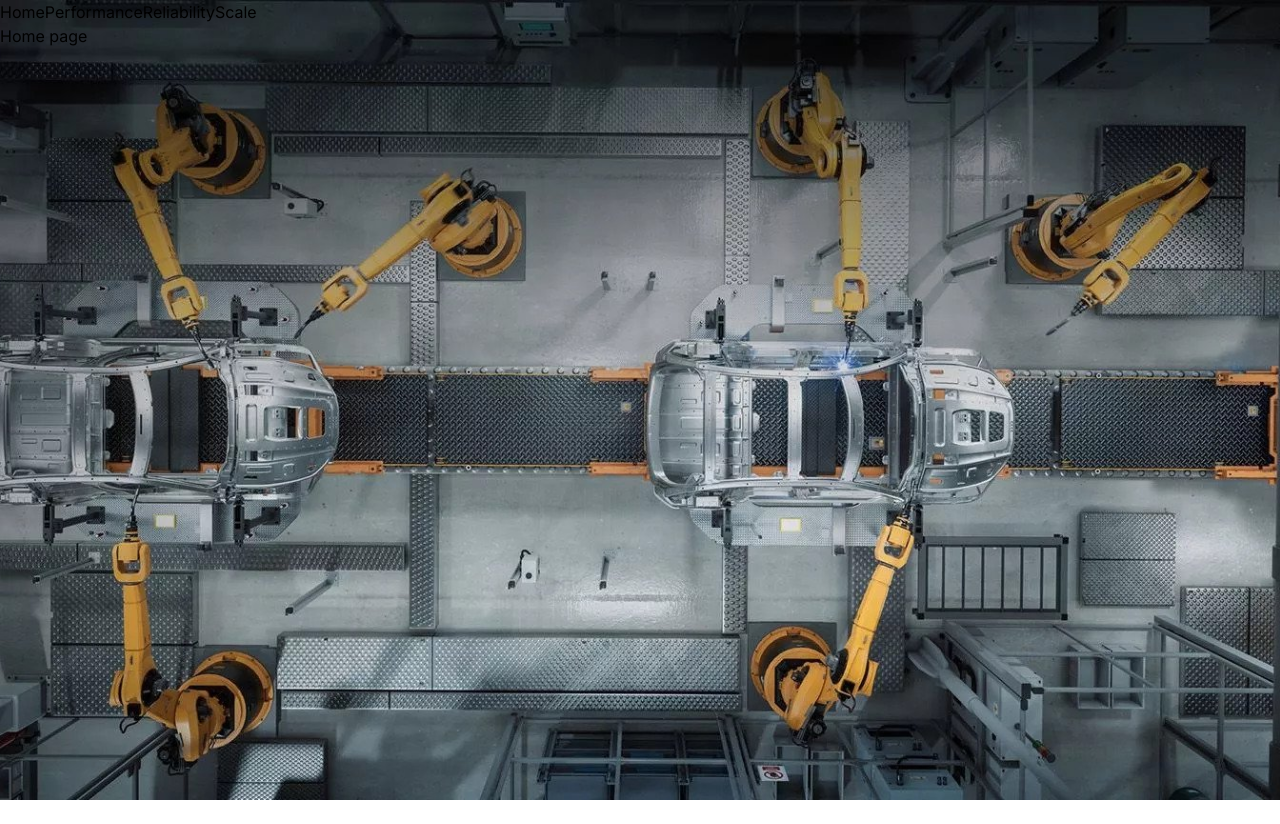
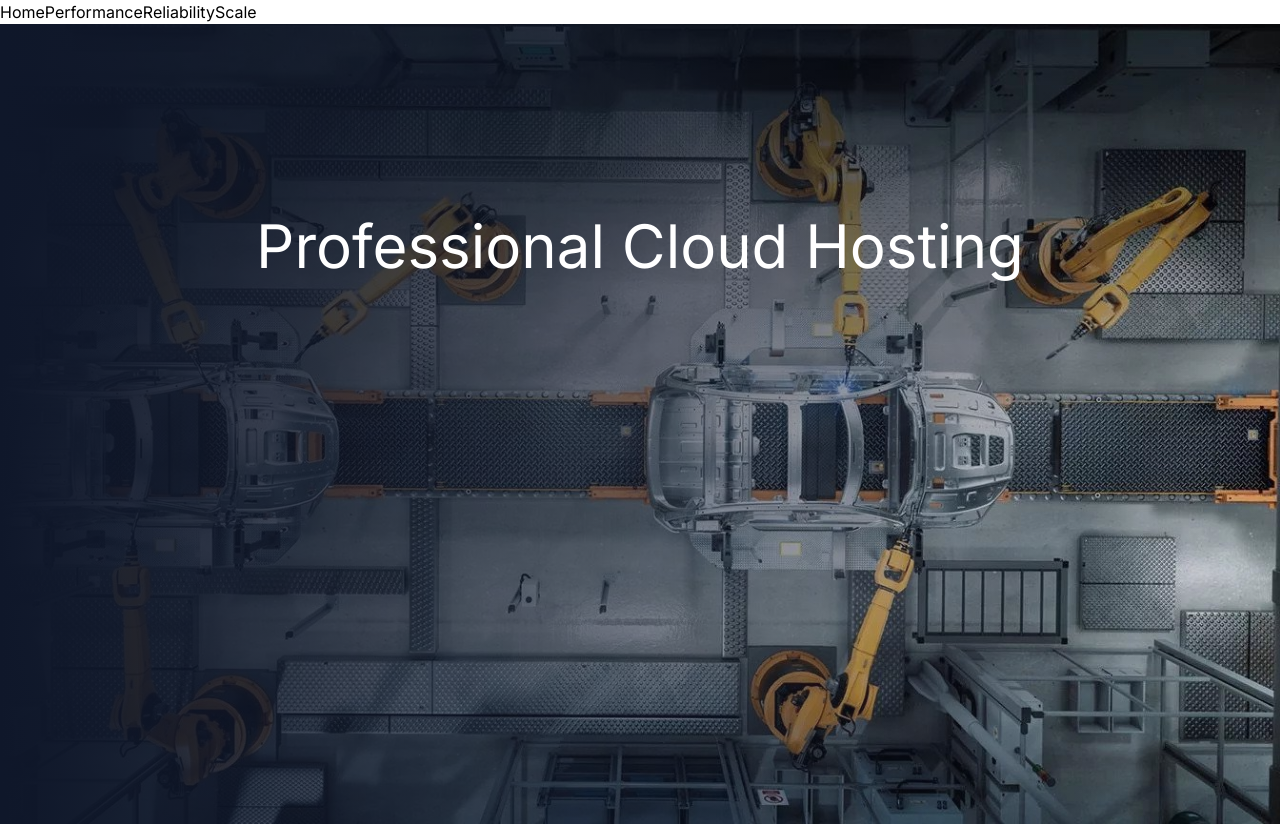
Before and after one commit to inigomarquinez/training-nextjs-the-complete-developers-guide, a Next.js app: page / in a window 1280 px wide. Before the commit the page ends 800 px from the top, so only its background shows below. Built offline with nearby package versions, Linux system fonts and the light colour scheme.

Commit message:
feat: add Hero component and update Home page

```diff
--- a/src/app/page.tsx
+++ b/src/app/page.tsx
@@ -1,19 +1,14 @@
 import Image from "next/image";
 
-import homeImage from "/public/home.jpg";
+import Hero from "@/components/hero";
+import homeImg from "/public/home.jpg";
 
 export default function Home() {
   return (
-    <div>
-      Home page
-      <div className="absolute -z-10 inset-0">
-        <Image
-          fill
-          alt="car factory"
-          src={homeImage}
-          style={{ objectFit: "cover" }}
-          />
-        </div>
-    </div>
+    <Hero
+      imgData={homeImg}
+      imgAlt="car factory"
+      title="Professional Cloud Hosting"
+    />
   );
 }
--- /dev/null
+++ b/src/components/hero.tsx
@@ -0,0 +1,30 @@
+import type { StaticImageData } from "next/image";
+import Image from "next/image";
+
+interface HeroProps {
+  imgData: StaticImageData;
+  imgAlt: string;
+  title: string;
+}
+
+export default function Hero(props: HeroProps) {
+  return (
+    <div className="relative h-screen">
+      <div className="absolute -z-10 inset-0">
+        <Image
+          fill
+          alt={props.imgAlt}
+          src={props.imgData}
+          style={{ objectFit: "cover" }}
+        />
+        <div className="absolute inset-0 bg-gradient-to-r from-slate-900" />
+      </div>
+      <div className="pt-48 flex justify-center items-center">
+        <h1 className="text-white text-6xl">
+          {props.title}
+        </h1>
+      </div>
+    </div>
+  );
+
+}
```
